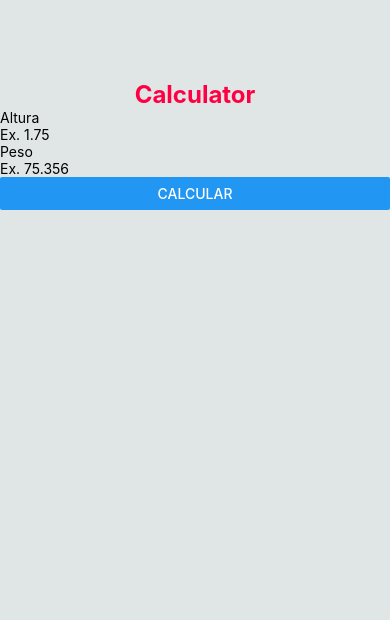
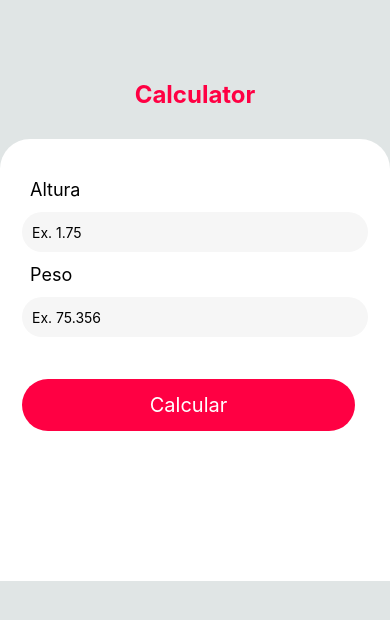
Before and after one commit to Yan0606/BMI-Calculator, a React Native app: screen / in a window 390 px wide. Shown: the top 620 px of the page. Built offline with nearby package versions, Linux system fonts and the light colour scheme.

Commit message:
:sparkles: styling calculator

```diff
--- a/src/components/Form/ResultImc/index.js
+++ b/src/components/Form/ResultImc/index.js
@@ -1,11 +1,12 @@
 import React from "react"
 import { View, Text } from "react-native"
+import styles from "./style"
 
 export default function ResultImc(props){
     return(
-        <View>
-            <Text>{props.messageResultIms} </Text>
-            <Text> {props.ResultImc}</Text>
+        <View style={styles.ResultImc}>
+            <Text style ={styles.information}>{props.messageResultIms} </Text>
+            <Text style = {styles.numberImc}> {props.ResultImc}</Text>
 
         </View>
     )
--- a/src/components/Form/ResultImc/style.js
+++ b/src/components/Form/ResultImc/style.js
@@ -0,0 +1,27 @@
+import { StyleSheet } from "react-native";
+import ResultImc from ".";
+const styles = StyleSheet.create ({
+    resultImc:{
+        flex:1,
+        marginTop: 15,
+        paddingTop:60,
+        borderRadius:50,
+        alignItems: "center",
+        width: "100%",
+
+
+    },
+    numberImc:{
+        fontSize: 48,
+        color: "#ff0043",
+        fontWeight: "bold",
+    },
+    information:{
+        fontSize:18,
+        color: "#ff0043",
+        fontWeight: "bold",
+
+    }
+});
+
+export default styles
--- a/src/components/Form/index.js
+++ b/src/components/Form/index.js
@@ -1,5 +1,6 @@
 import React, {useState} from "react"
-import { TextInput, View, Text, Button} from "react-native";
+import { TextInput, View, Text, TouchableOpacity} from "react-native";
+import styles from "./style"
 import ResultImc from "./ResultImc/";
 
 export default function Form() {
@@ -29,27 +30,31 @@ function validationImc(){
 }
 
   return (
-    <View>
-        <View>
-            <Text>Altura</Text>
-            <TextInput
+    <View style={styles.formContext}>
+        <View style={styles.form}>
+            <Text style={styles.formLabel}>Altura</Text>
+            <TextInput style={styles.input}
             onChangeText={setHeight}
             value={height}
             placeholder="Ex. 1.75"
             keyboardType="numeric"
             />
 
-            <Text>Peso</Text>
-            <TextInput
+            <Text style={styles.formLabel}>Peso</Text>
+            <TextInput style={styles.input}
             onChangeText={setWeight}
             value={weight}
             placeholder="Ex. 75.356"
             keyboardType="numeric"
             />
-            <Button
-            onPress={() => validationImc()}
-            title={textButton}/>
+           <TouchableOpacity style={styles.buttonCalculator}
+           onPress={() =>{
+            validationImc()
+           }}
+           >
+            <Text style={styles.textButtonCalculator}>{textButton}</Text>
 
+           </TouchableOpacity>
 
 
         </View>
--- a/src/components/Form/style.js
+++ b/src/components/Form/style.js
@@ -0,0 +1,54 @@
+import { StyleSheet } from "react-native";
+
+const styles = StyleSheet.create({
+    formContext: {
+        width: "100%",
+        height: "100%",
+        bottom: 0,
+        backgroundColor: "#ffffff",
+        alignItems: "center",
+        marginTop: 30,
+        borderTopRightRadius: 30,
+        borderTopLeftRadius: 30,
+
+
+    },
+    form:{
+        width:"100%",
+        height: "auto",
+        marginTop: 30,
+        padding: 10,
+    },
+
+    formLabel: {
+        color: "#000000",
+        fontSize: 18,
+        paddingLeft: 20,
+    },
+    input:{
+        widht: "90%",
+        borderRadius: 50,
+        backgroundColor: "#f6f6f6",
+        height:40,
+        margin: 12,
+        paddingLeft: 10,
+    },
+    buttonCalculator:{
+        borderRadius: 50,
+        alignItems: "center",
+        justifyContent: "center",
+        width: "90%",
+        backgroundColor: "#ff0043",
+        paddingTop: 14,
+        paddingBottom: 14,
+        marginLeft: 12,
+        margin: 30,
+    },
+
+    textButtonCalculator:{
+        fontSize:20,
+        color: "#ffffff",
+    }
+})
+
+export default styles
```
